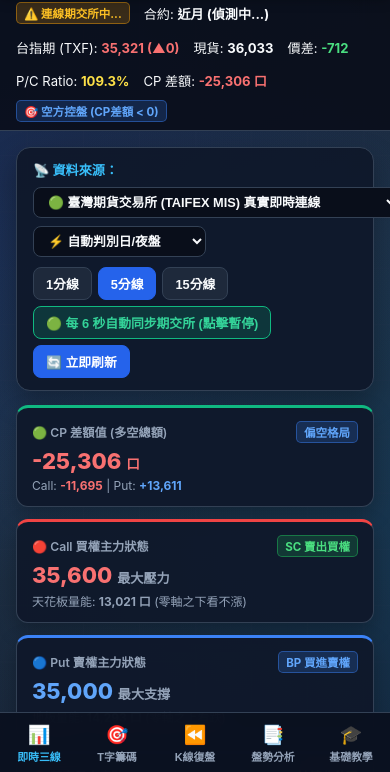
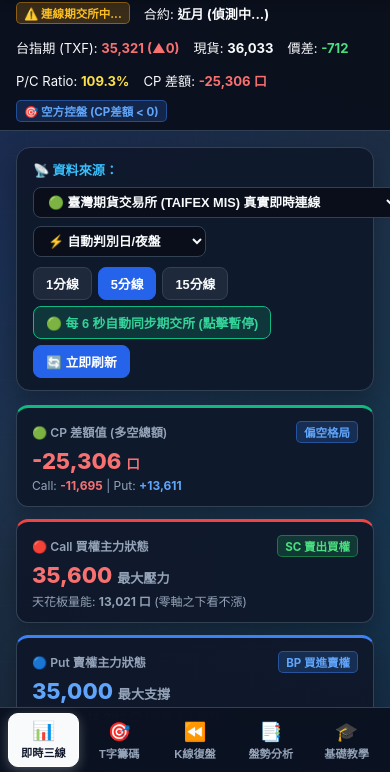
Before and after one commit to chengyuchen-sideproject/op-chip-winner, a plain HTML site: page index.html in a window 390 px wide. Shown: the part 70-842 px from the top of the page. Drawn offline with Linux system fonts and the light colour scheme; no server answers.

Commit message:
Update OP Chip Winner app icon (candlesticks + gold badge) and highlight active bottom nav tab

```diff
--- a/css/styles.css
+++ b/css/styles.css
@@ -486,7 +486,9 @@ canvas {
   .mobile-bottom-nav {
     display: grid;
     grid-template-columns: repeat(5, 1fr);
-    height: 62px;
+    gap: 5px;
+    padding: 6px 8px calc(6px + env(safe-area-inset-bottom, 0px));
+    height: auto;
   }
 }
 
@@ -593,21 +595,29 @@ canvas {
 }
 
 .m-nav-btn {
-  background: none;
-  border: none;
+  background: transparent;
+  border: 1px solid transparent;
+  border-radius: 10px;
   color: var(--muted);
   display: flex;
   flex-direction: column;
   align-items: center;
   justify-content: center;
   gap: 2px;
-  font-size: 0.68rem;
+  padding: 6px 2px;
+  font-size: 0.7rem;
   font-weight: 600;
   cursor: pointer;
+  transition: all 0.18s ease;
 }
 
 .m-nav-btn.active {
-  color: #38bdf8;
+  background: #f8fafc;
+  color: #0f172a;
+  font-weight: 800;
+  border-color: #ffffff;
+  box-shadow: 0 3px 12px rgba(248, 250, 252, 0.28);
+  transform: translateY(-1px);
 }
 
 /* Tooltip */
```
Also changed, not shown: icons/icon.svg, 1 other file.
